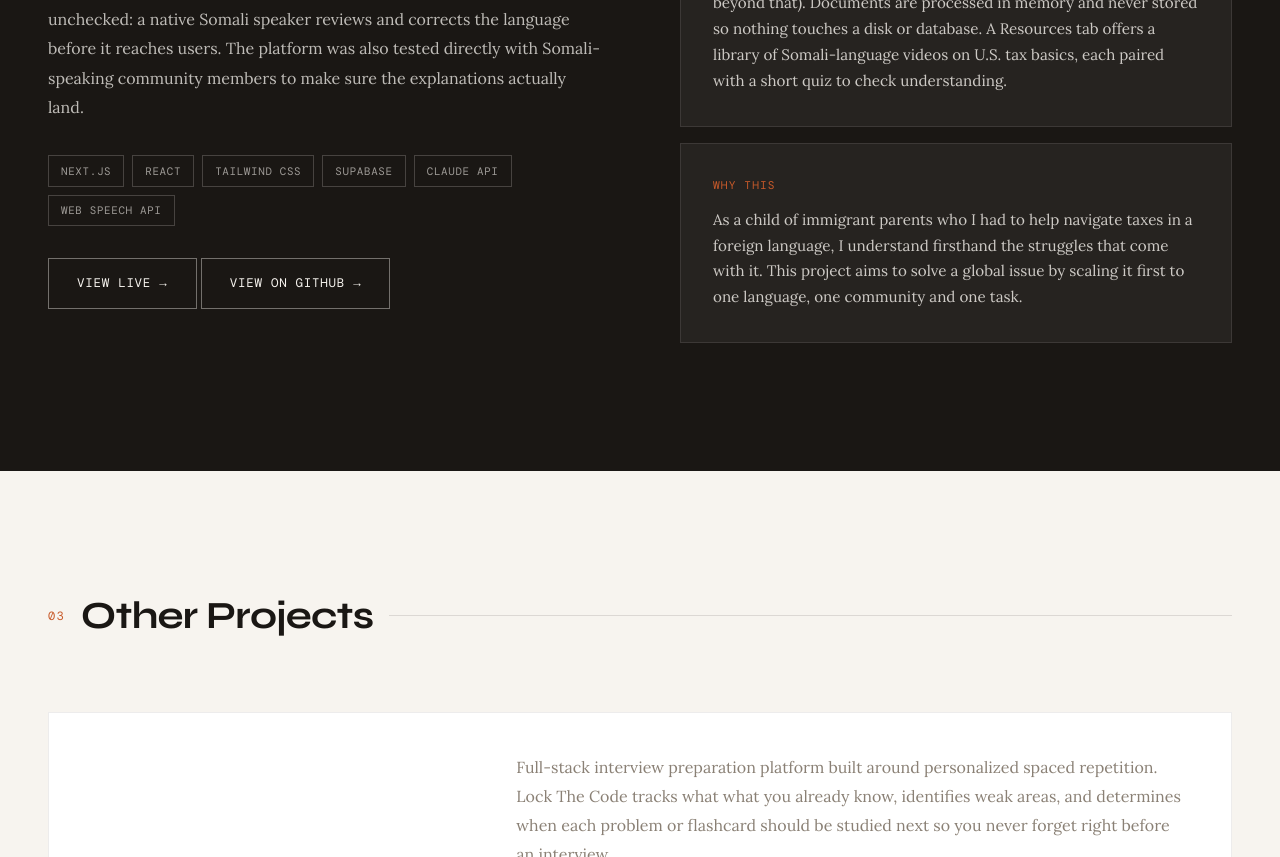
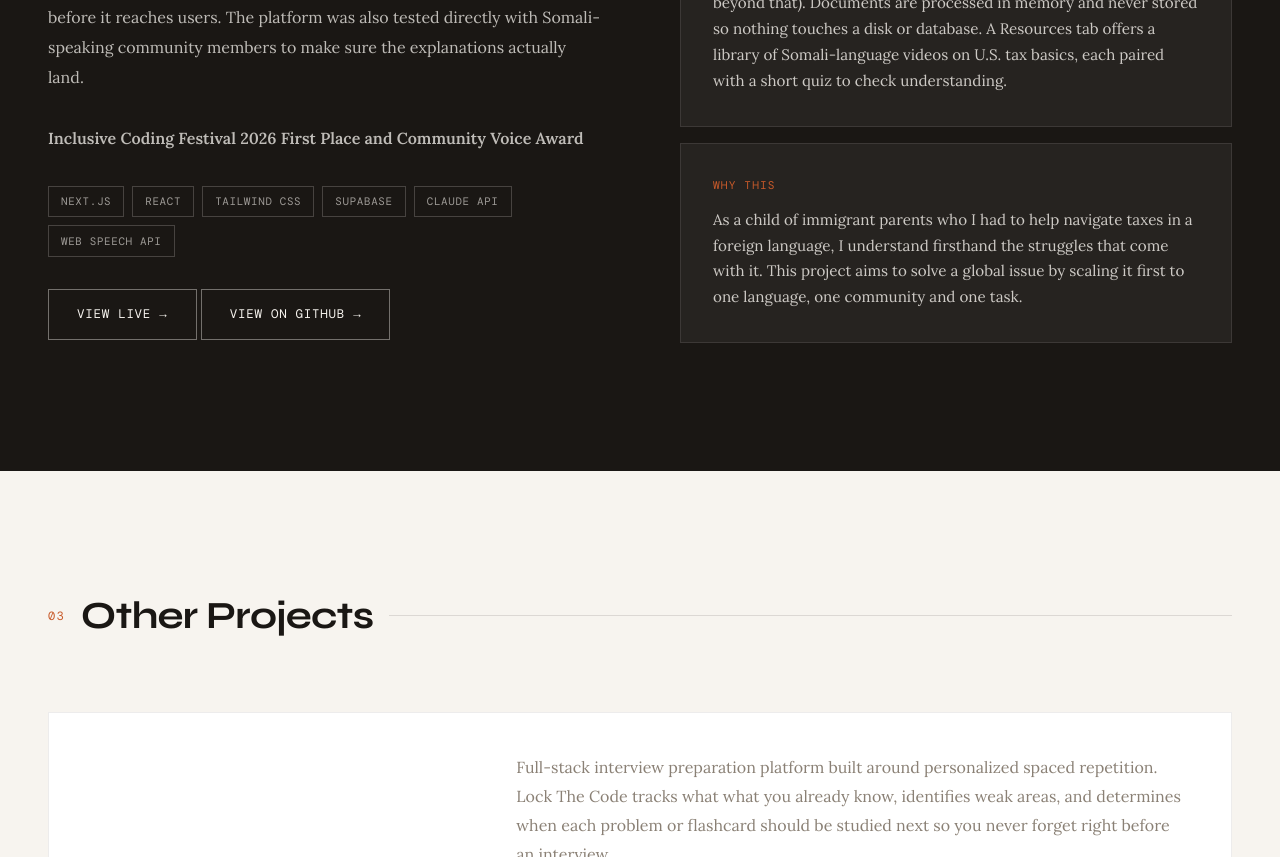
Before and after one commit to RamatoulayeBah28/Current-Personal-Portfolio-Website, a website: page index.html in a window 1280 px wide. Shown: the part 2860-3717 px from the top of the page. Drawn offline with nearby package versions, Linux system fonts and the light colour scheme; a web font is replaced by a local one.

Commit message:
Updated resume and award

```diff
--- a/index.html
+++ b/index.html
@@ -224,6 +224,12 @@
             before it reaches users. The platform was also tested directly with
             Somali-speaking community members to make sure the explanations
             actually land.
+          </p>
+          <p class="featured-desc">
+            <strong
+              >Inclusive Coding Festival 2026 First Place and Community Voice
+              Award</strong
+            >
           </p>
           <div class="featured-tags">
             <span class="tag">Next.js</span>
```
Also changed, not shown: 3 other files.
